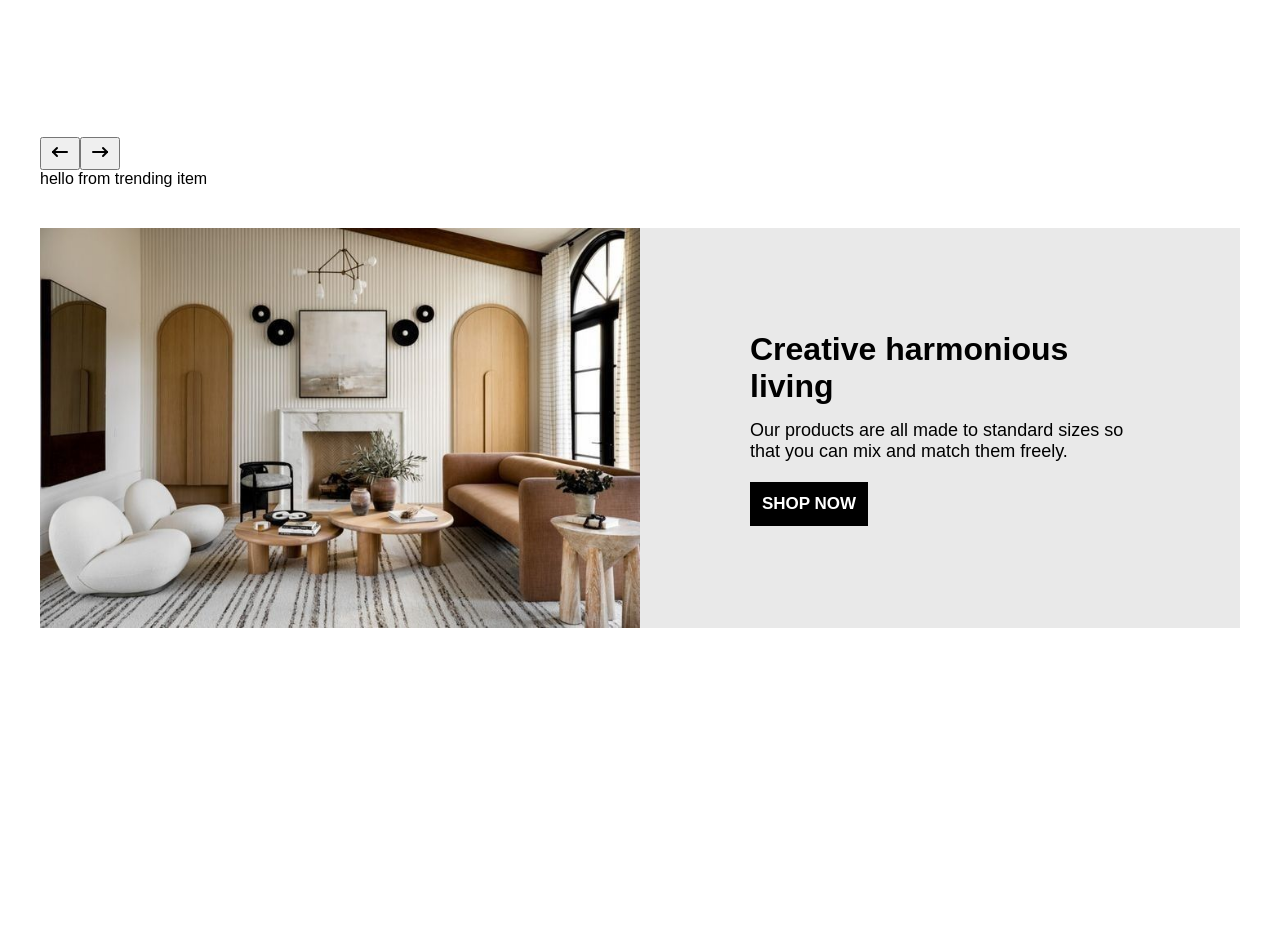
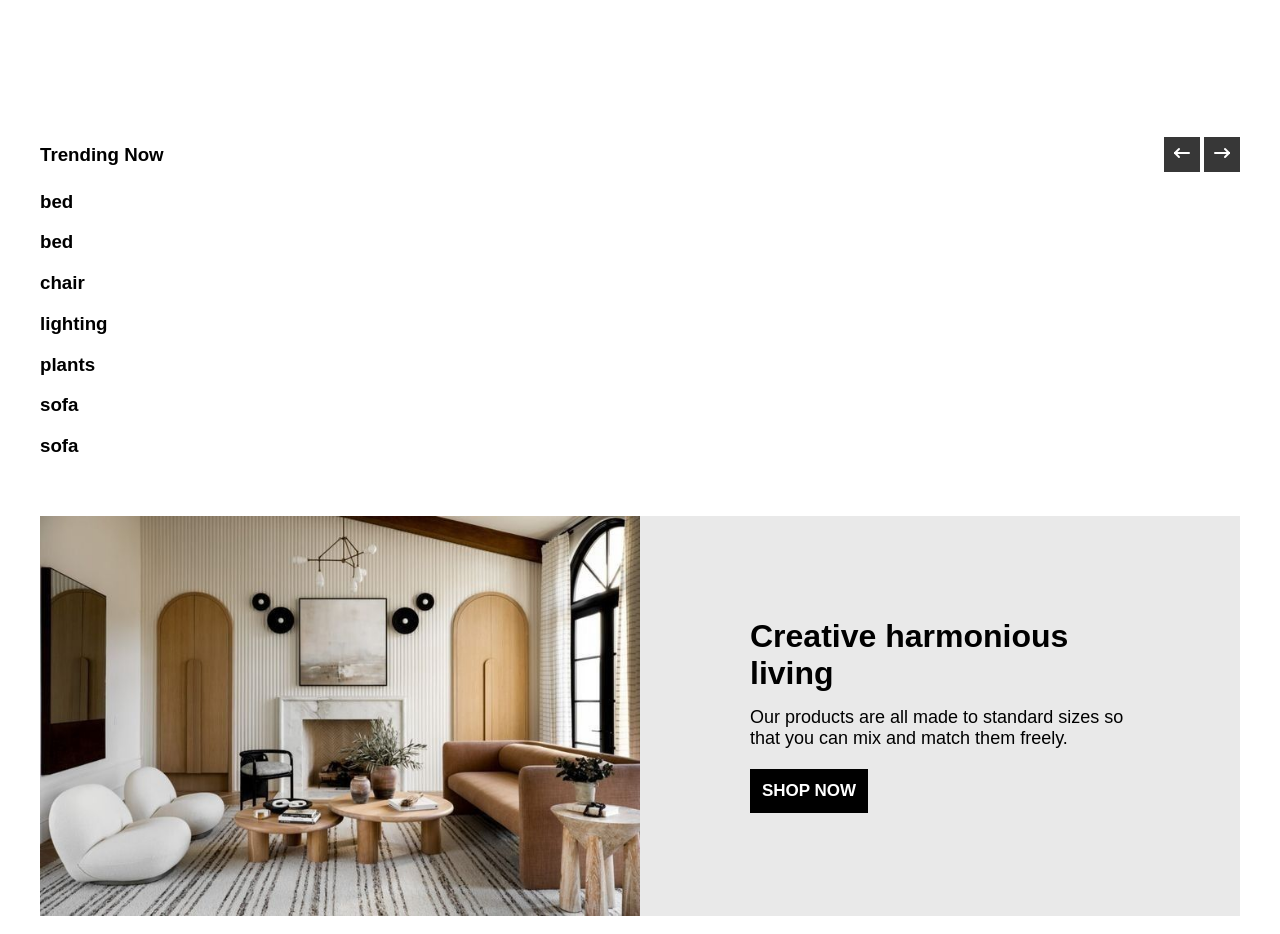
Before and after one commit to mhserrano/e-commerce, a React (Vite) app: page / in a window 1280 px wide. Shown: the part 2080-3014 px from the top of the page. Before the commit the page ends 2756 px from the top, so only its background shows below. Built offline with nearby package versions, Linux system fonts and the light colour scheme; a web font is replaced by a local one.

Commit message:
Styled the TrendingSlider component

```diff
--- a/src/components/AllData.js
+++ b/src/components/AllData.js
@@ -57,6 +57,7 @@ export const items = [
     img: Bed4,
     price: 490,
     description: "Gray Plush Bed",
+    trending: true,
   },
   {
     id: 5,
@@ -64,6 +65,7 @@ export const items = [
     img: Bed5,
     price: 370,
     description: "Minimalist White Bed",
+    trending: true,
   },
   {
     id: 6,
@@ -87,6 +89,7 @@ export const items = [
     price: 130,
     description: "Modern French Design Chair",
     proud: true,
+    trending: true,
   },
   {
     id: 9,
@@ -123,6 +126,7 @@ export const items = [
     img: Lamp3,
     price: 37,
     description: "Modern pendant glass lamp",
+    trending: true,
   },
   {
     id: 14,
@@ -181,6 +185,7 @@ export const items = [
     img: Plant5,
     price: 15,
     description: "Australian Houseplants",
+    trending: true,
   },
   {
     id: 22,
@@ -195,6 +200,7 @@ export const items = [
     img: Sofa2,
     price: 199,
     description: "Ligh Leather Sofa",
+    trending: true,
   },
   {
     id: 24,
@@ -210,6 +216,7 @@ export const items = [
     img: Sofa4,
     price: 240,
     description: "Orange Plush Sofa",
+    trending: true,
   },
   {
     id: 26,
--- a/src/components/TrendingItem.jsx
+++ b/src/components/TrendingItem.jsx
@@ -1,5 +1,17 @@
+import "./TrendingSlider.css";
+
+import { items } from "./AllData";
+
 function TrendingItem() {
-  return <>hello from trending item</>;
+  const trendingItem = items.filter((item) => item.trending === true);
+
+  return (
+    <div className="item-container">
+      {trendingItem.map((item) => {
+        return <h3 key={item.id}>{item.category}</h3>;
+      })}
+    </div>
+  );
 }
 
 export default TrendingItem;
--- /dev/null
+++ b/src/components/TrendingSlider.css
@@ -0,0 +1,27 @@
+.title-btns {
+  display: flex;
+  justify-content: space-between;
+  align-items: center;
+}
+.title-btns h3 {
+  margin: 0;
+  text-transform: capitalize;
+}
+
+.btns {
+  display: flex;
+  gap: 4px;
+}
+.btns button {
+  flex-direction: row;
+  cursor: pointer;
+  padding: 4px 6px;
+  background-color: #373737;
+  color: #fff;
+  border: none;
+  transition: all 150ms ease-in-out;
+}
+
+.btns button:hover {
+  background-color: black;
+}
--- a/src/components/TrendingSlider.jsx
+++ b/src/components/TrendingSlider.jsx
@@ -1,9 +1,13 @@
+import "./TrendingSlider.css";
+
 import { IconArrowNarrowLeft, IconArrowNarrowRight } from "@tabler/icons-react";
 import TrendingIcon from "./TrendingItem";
 function TrendingSlider() {
   return (
     <div className="trending-container">
       <div className="container">
+        <div className="title-btns">
+          <h3>trending now</h3>
           <div className="btns">
             <button>
               <IconArrowNarrowLeft />
@@ -11,6 +15,7 @@ function TrendingSlider() {
             <button>
               <IconArrowNarrowRight />
             </button>
+          </div>
         </div>
         <div className="trending-row">
           <TrendingIcon />
```
Lines whose indentation alone changed are shown as unchanged.
